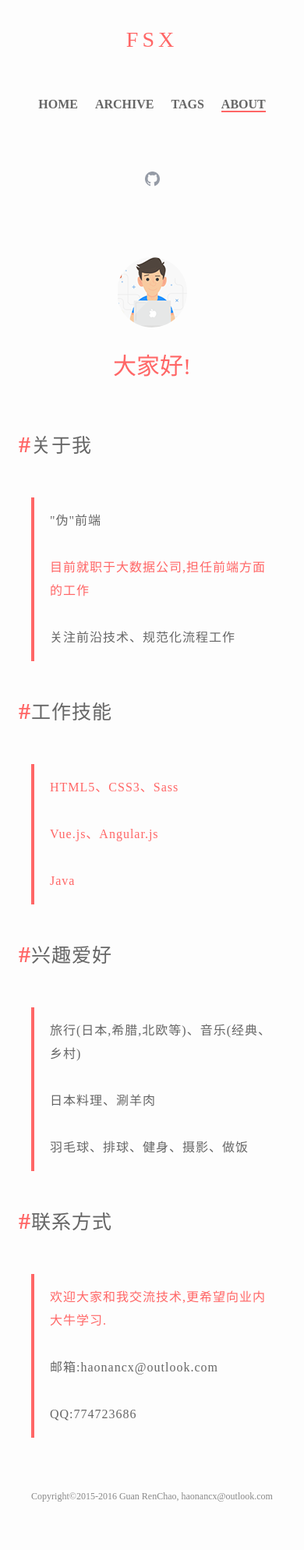
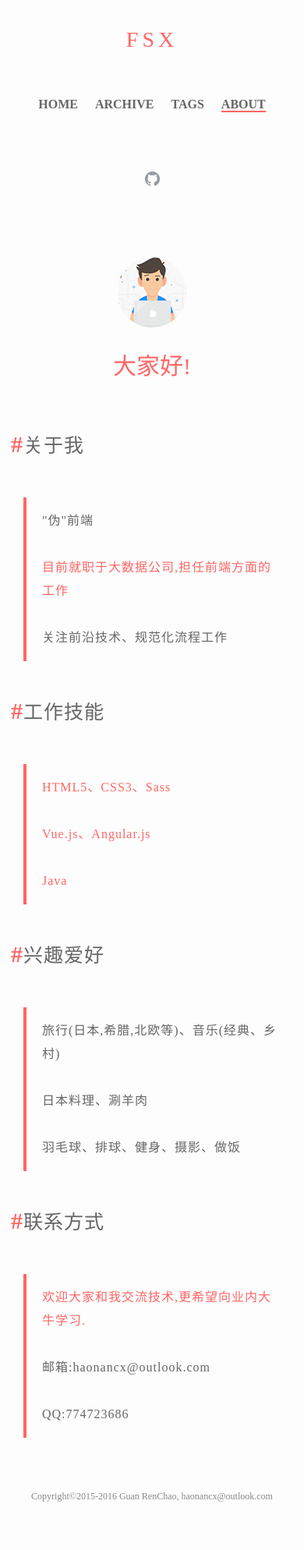
Before and after one commit to xtd420/Haonancx.github.io, a Jekyll site: the page built from about.html, in a window 390 px wide. Shown: the whole page at 78% size. Built offline with Jekyll 4.4.1, drawn with Linux system fonts in a browser that asks for light colours; Markdown is read by kramdown in place of the engine named in the settings.

Commit message:
styles change

```diff
--- a/about.html
+++ b/about.html
@@ -66,7 +66,7 @@ layout: default
 	.about-main {
 	max-width: 600px;
 	margin: 50px auto 0;
-	padding: 0 10px 30px;
+	padding: 0 0 30px;
 	position: relative;
 	}
 	.aboutContact h2:before, .aboutMe h2:before, .Hobby h2:before,.Work h2:before {
```
